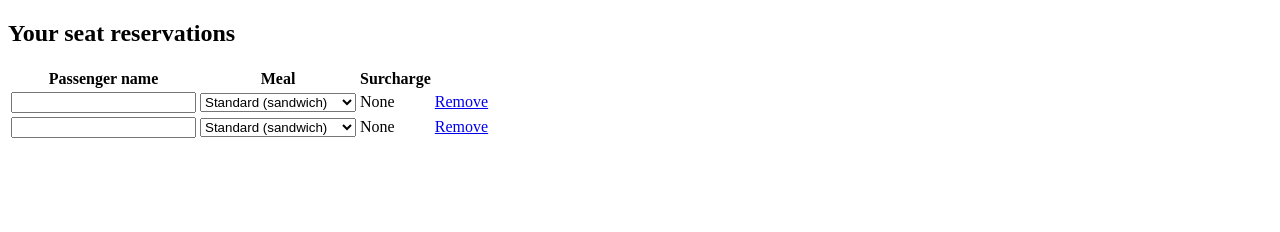
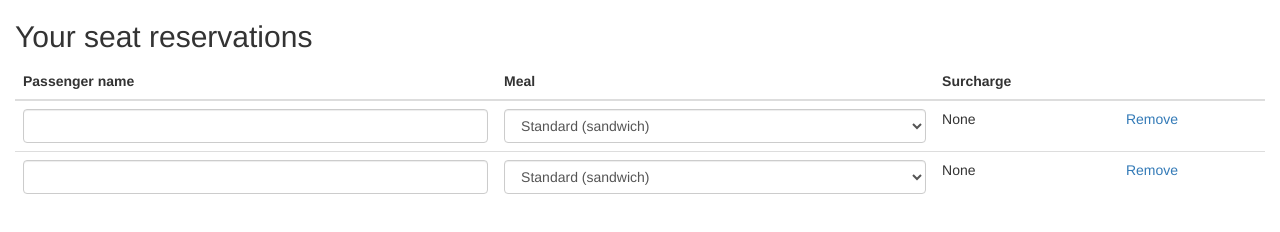
Before and after one commit to bogdanciocsan/ko_tutorial, a plain HTML site: page index.html in a window 1280 px wide. Drawn offline with nearby package versions, Linux system fonts and the light colour scheme.

Commit message:
added bootstrap CDN

```diff
--- a/index.html
+++ b/index.html
@@ -1,19 +1,21 @@
 <!DOCTYPE html>
 <head>
     <title>My first knockout project</title>
+    <link rel="stylesheet" href="http://maxcdn.bootstrapcdn.com/bootstrap/3.2.0/css/bootstrap.min.css">
 </head>
 <body>
+    <div class="container-fluid">
         <h2>Your seat reservations</h2>
 
-    <table>
+        <table class="table">
             <thead><tr>
                 <th>Passenger name</th><th>Meal</th><th>Surcharge</th><th></th>
                 </tr></thead>
             <!-- Todo: Generate table body -->
             <tbody data-bind="foreach: seats">
                 <tr>
-                <td><input data-bind="text: name" /></td>
-                <td><select data-bind="options: $root.availableMeals, value: meal, optionsText: 'mealName'"></select></td>
+                    <td><input class="form-control" data-bind="text: name" /></td>
+                    <td><select class="form-control"  data-bind="options: $root.availableMeals, value: meal, optionsText: 'mealName'"></select></td>
                     <td data-bind="text: formattedPrice"></td>
                     <td><a href="#" data-bind="click: $root.removeSeat">Remove</a></td>
                 </tr>
@@ -22,6 +24,7 @@
         <h3 data-bind="visible: totalSurcharge() > 0">
             Total surcharge: $<span data-bind="text: totalSurcharge().toFixed(2)"></span>
         </h3>
+    </div>
     <script src="knockout.js"></script>
     <script src="app.js"></script>
 </body>
```
Lines whose indentation alone changed are shown as unchanged.
